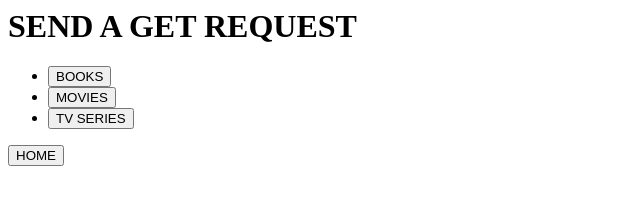
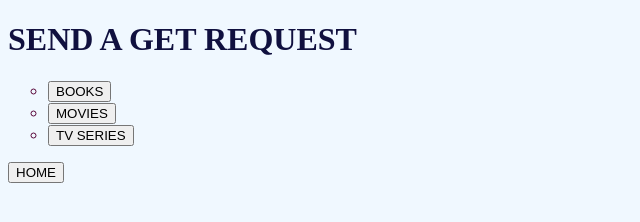
Before and after one commit to subinoybiswas/Express-HTMX-Template, a website: page Static/GET/get.html in a window 1280 px wide. Shown: the whole page, without its empty margins (0-640 px from the left). Drawn offline with Linux system fonts and the light colour scheme.

Commit message:
Link Was not working for post & get page link added new link to it

```diff
--- a/Static/GET/get.html
+++ b/Static/GET/get.html
@@ -1,15 +1,35 @@
-<h1>SEND A GET REQUEST</h1>
+<!DOCTYPE html>
+<html lang="en">
+<head>
+  <meta charset="UTF-8">
+  <meta name="viewport" content="width=device-width, initial-scale=1.0">
+  <title>Get Page</title>
+  <link rel="stylesheet" href="/Static/style.css">
+
+</head>
+<body>
+  <h1>SEND A GET REQUEST</h1>
 <ul>
   <li>
+   <a href="get-books.html">
     <button hx-get="/get/books" hx-target="#response">BOOKS</button>
+   </a>
   </li>
   <li>
-    <button hx-get="/get/movies" hx-target="#response">MOVIES</button>
+<a href="get-movies.html">
+  <button hx-get="/get/movies" hx-target="#response">MOVIES</button>
+</a>
   </li>
   <li>
-    <button hx-get="/get/tv" hx-target="#response">TV SERIES</button>
+<a href="get-tv.html">
+  <button hx-get="/get/tv" hx-target="#response">TV SERIES</button>
+</a>
   </li>
 </ul>
 
-<button hx-get="/home" hx-target="#all" hx-swap="innerHTML">HOME</button>
+<a href="/views/index.html">
+  <button hx-get="/home" hx-target="#all" hx-swap="innerHTML">HOME</button>
+</a>
 <div id="response"></div>
+</body>
+</html>
--- /dev/null
+++ b/Static/style.css
@@ -0,0 +1,30 @@
+body{
+    background-color: aliceblue;
+    color: rgb(30, 30, 30);
+}
+h1{
+    color: rgb(16, 16, 63);
+}
+h2{
+    color: rgb(16, 16, 63);
+}
+h3{
+    color: rgb(16, 16, 63);
+}
+p{
+  color:rgb(29, 28, 28)
+}
+a{
+    color: rgb(13, 13, 15);
+}
+a:hover{
+    color: navy;
+}
+li{
+    list-style:circle;
+    color: rgb(89, 7, 58);
+    text-align: start;
+    font-family: sans-serif;
+    font-weight: bolder;
+    font-size: 18px;
+}
```
Also changed, not shown: Static/GET/get-books.html (+12 -1 lines), Static/GET/get-movies.html (+12 -1 lines), Static/GET/get-tv.html (+12 -1 lines), Static/POST/post.html (+16 -2 lines), views/index.html (+5 -0 lines).
